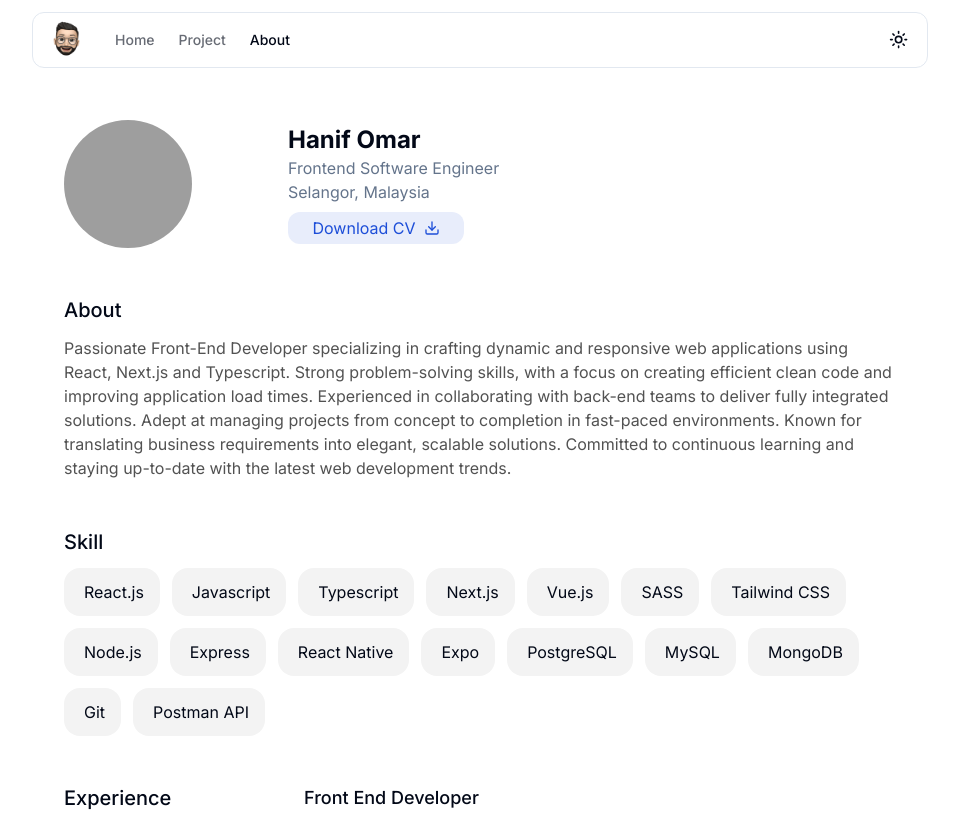
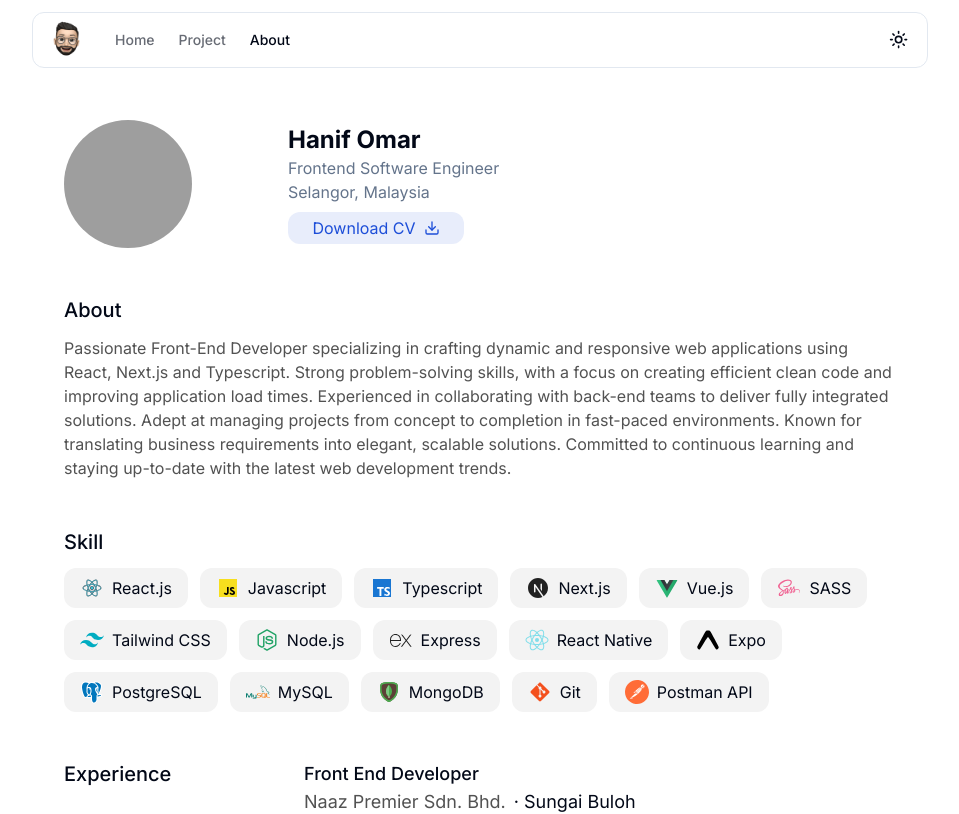
Before and after one commit to hanifomarr/hanifomar.dev, a Next.js app: page /about in a window 1280 px wide. Shown: the top 814 px of the page, without its empty margins (160-1119 px from the left). Built offline with nearby package versions, Linux system fonts and the light colour scheme; grey boxes are pictures that could not be loaded.

Commit message:
chore(skill): add dynamic JSX element

```diff
--- a/src/app/about/skill/index.tsx
+++ b/src/app/about/skill/index.tsx
@@ -1,5 +1,8 @@
+import { Icons } from "@/components/icons";
+import { createElement, ElementType } from "react";
+
 interface SkillType {
-  icon: React.ReactNode;
+  iconName: keyof typeof Icons;
   title: string;
 }
 
@@ -15,9 +18,13 @@ export const Skill: React.FC<SkillProps> = ({ skills }) => {
         {skills.map((skill, index) => (
           <div
             key={index}
-            className="relative flex items-center justify-center gap-1 rounded-2xl bg-neutral-900/5 p-4 leading-none data-[is-bad='true']:opacity-50 dark:bg-neutral-300/5"
+            className="relative flex items-center justify-center gap-2 rounded-xl bg-neutral-900/5 py-2 px-4 leading-none  dark:bg-neutral-300/5"
           >
-            <span>{skill.icon}</span>
+            <span>
+              {createElement(Icons[skill.iconName] as ElementType, {
+                className: "h-6 w-6",
+              })}
+            </span>
             <span>{skill.title}</span>
           </div>
         ))}
```
